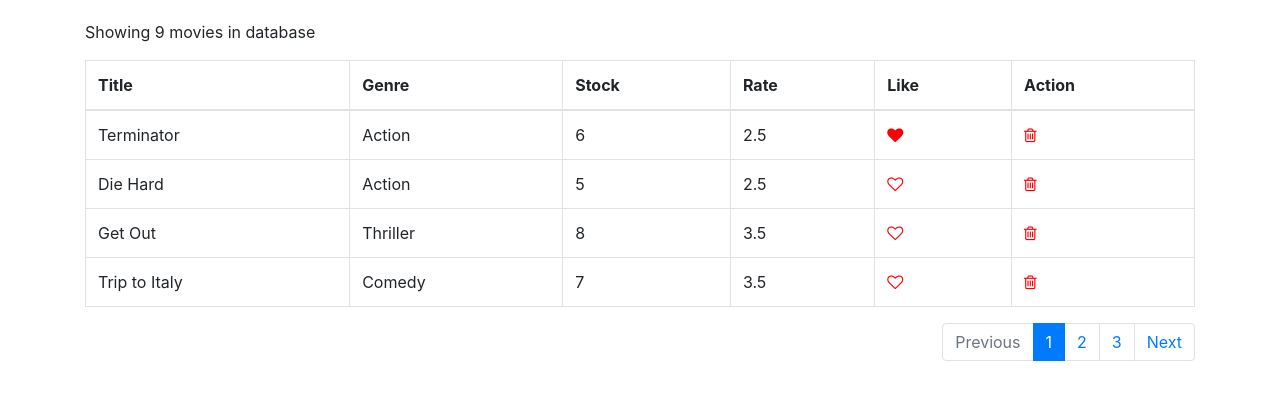
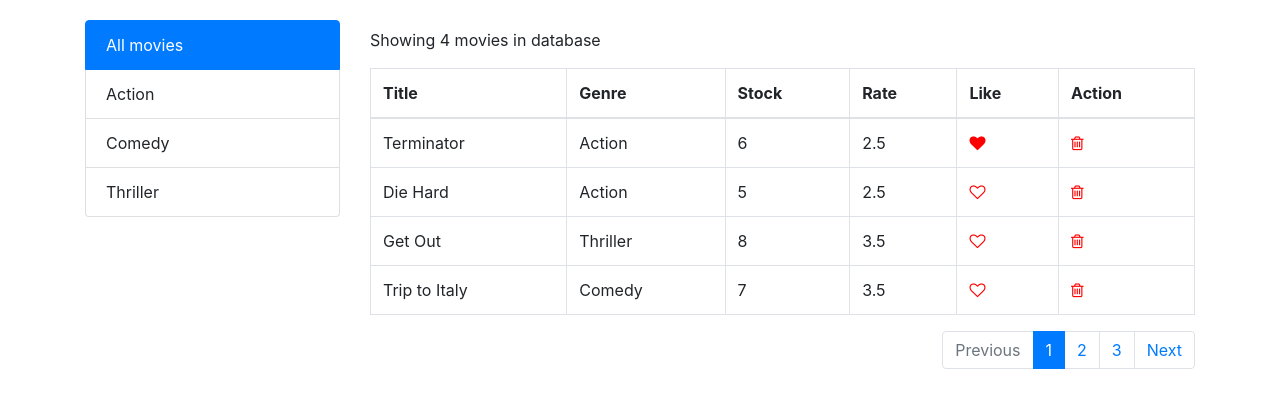
Before and after one commit to muteshi/movies-rental-app, a React (Create React App) app: page / in a window 1280 px wide. Shown: the top 408 px of the page. Built offline with nearby package versions, Linux system fonts and the light colour scheme.

Commit message:
Added listgroup component

```diff
--- /dev/null
+++ b/src/components/common/listGroup.jsx
@@ -0,0 +1,36 @@
+import React from "react";
+
+const listGroup = ({
+  categories,
+  selectedCategory,
+  onCategorySelect,
+  itemsPerCategory,
+  textProperty,
+  valueProperty,
+}) => {
+  console.log(itemsPerCategory);
+  const listItems = categories.map((category) => {
+    const classes =
+      category.name === selectedCategory
+        ? "list-group-item d-flex justify-content-between align-items-center active"
+        : "list-group-item d-flex justify-content-between align-items-center";
+    return (
+      <li
+        className={classes}
+        key={category[valueProperty]}
+        onClick={() => onCategorySelect(category[textProperty])}
+      >
+        {category[textProperty]}
+      </li>
+    );
+  });
+
+  return <ul className="list-group">{listItems}</ul>;
+};
+
+listGroup.defaultProps = {
+  textProperty: "name",
+  valueProperty: "_id",
+};
+
+export default listGroup;
--- a/src/components/movies/movies.jsx
+++ b/src/components/movies/movies.jsx
@@ -1,7 +1,9 @@
 import React, { Component } from "react";
+import { getGenres } from "../../services/fakeGenreService";
 import { getMovies } from "../../services/fakeMovieService";
 import { paginate } from "../../utils/paginate";
 import Like from "../common/like";
+import ListGroup from "../common/listGroup";
 import Pagination from "../common/pagination";
 
 class Movies extends Component {
@@ -9,10 +11,18 @@ class Movies extends Component {
     movies: [],
     itemsPerPage: 4,
     currentPage: 1,
+    movieCategories: [],
+    selectedCategory: "All movies",
   };
 
   componentDidMount() {
-    this.setState({ movies: getMovies() });
+    this.setState({
+      movies: getMovies(),
+      movieCategories: [
+        { name: "All movies", _id: "all_movies" },
+        ...getGenres(),
+      ],
+    });
   }
 
   handleDelete = (id) => {
@@ -31,11 +41,26 @@ class Movies extends Component {
     this.setState({ currentPage: page });
   };
 
+  handleSelectedGenre = (categoryName) => {
+    this.setState({ selectedCategory: categoryName, currentPage: 1 });
+  };
+
   render() {
-    const { movies, itemsPerPage, currentPage } = this.state;
+    const {
+      movies,
+      itemsPerPage,
+      currentPage,
+      movieCategories,
+      selectedCategory,
+    } = this.state;
     // console.log("RENDERING");
 
-    const paginatedMovies = paginate(movies, currentPage, itemsPerPage);
+    const filteredMovies =
+      selectedCategory === "All movies"
+        ? movies
+        : movies.filter((movie) => movie.genre.name === selectedCategory);
+
+    const paginatedMovies = paginate(filteredMovies, currentPage, itemsPerPage);
 
     const tableRows = paginatedMovies.map((movie) => (
       <tr key={movie._id}>
@@ -60,8 +85,20 @@ class Movies extends Component {
     let moviesTable =
       movies.length !== 0 ? (
         <React.Fragment>
-          <p>Showing {movies.length} movies in database</p>
-          <table className="table table-bordered">
+          <div className="row">
+            <div className="col-sm-3">
+              <ListGroup
+                categories={movieCategories}
+                selectedCategory={selectedCategory}
+                itemsPerCategory={3}
+                onCategorySelect={this.handleSelectedGenre}
+              />
+            </div>
+            <div className="col-sm-9">
+              <p className="mt-2">
+                Showing {paginatedMovies.length} movies in database
+              </p>
+              <table className="table table-bordered ">
                 <thead>
                   <tr>
                     <th scope="col">Title</th>
@@ -76,10 +113,12 @@ class Movies extends Component {
               </table>
               <Pagination
                 itemsPerPage={itemsPerPage}
-            itemsCount={movies.length}
+                itemsCount={filteredMovies.length}
                 pageClicked={currentPage}
                 onPageChange={this.handlePageChange}
               />
+            </div>
+          </div>
         </React.Fragment>
       ) : (
         <p>No movies in database</p>
```
Also changed, not shown: 1 other file (tests, documents, lock files or other folders). Lines whose indentation alone changed are shown as unchanged.
